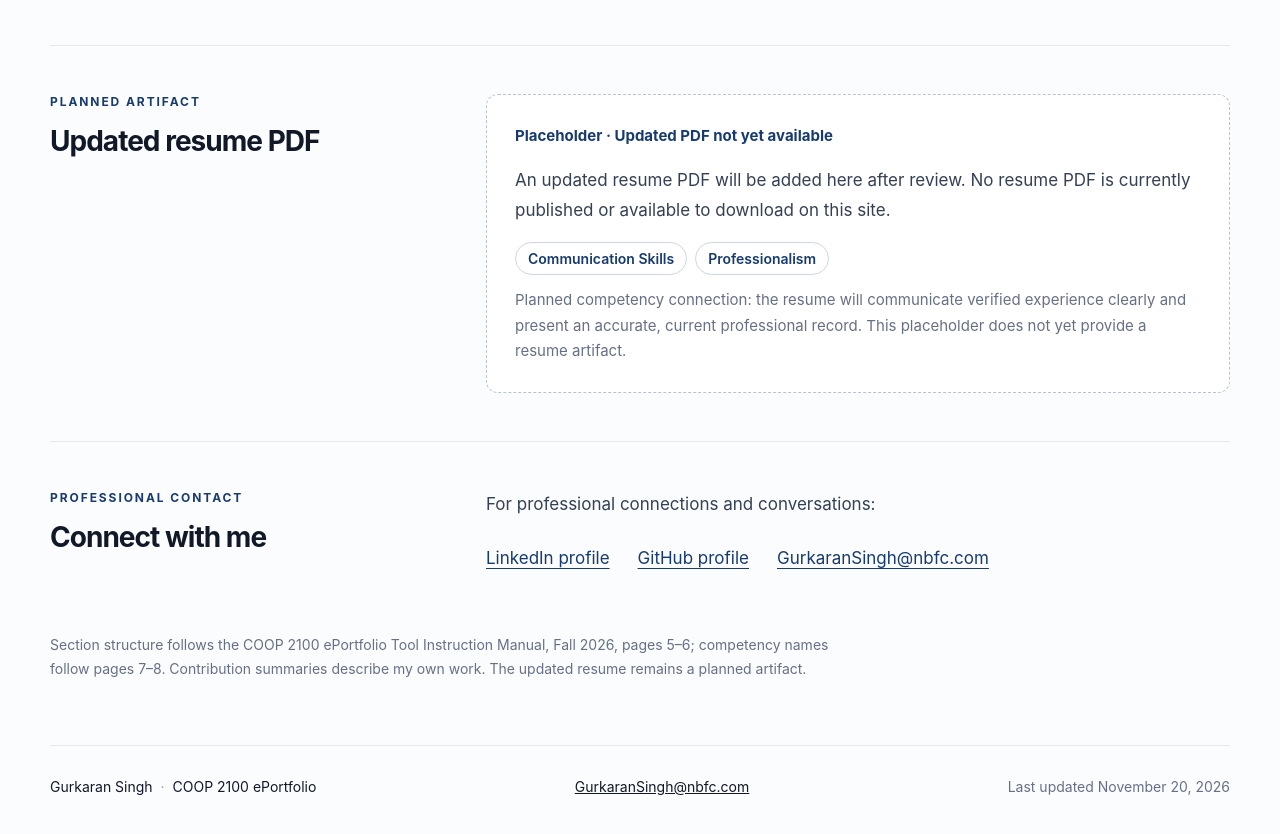
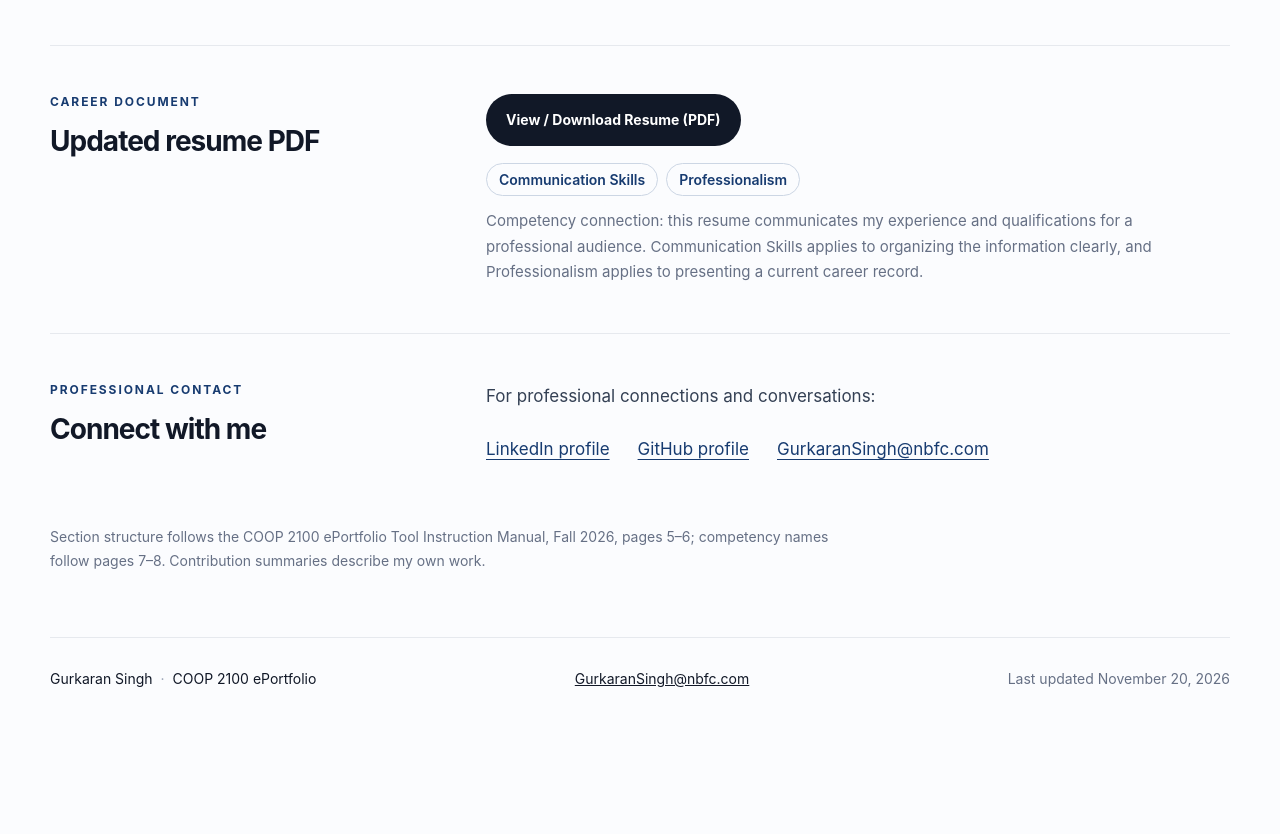
Before and after one commit to gurkarangill07/coop2100-eportfolio, a plain HTML site: page career.html in a window 1280 px wide. Shown: the part 5506-6340 px from the top of the page. After the commit the page ends 6234 px from the top, so only its background shows below. Drawn offline with Linux system fonts and the light colour scheme.

Commit message:
Publish finalized resume PDF on Career page

```diff
--- a/career.html
+++ b/career.html
@@ -203,17 +203,16 @@
       </section>
       <section id="resume" class="content-section" aria-labelledby="resume-title">
         <div class="section-heading">
-          <p class="eyebrow">Planned artifact</p>
+          <p class="eyebrow">Career document</p>
           <h2 id="resume-title">Updated resume PDF</h2>
         </div>
-        <div class="section-body artifact-placeholder">
-          <p class="artifact-status">Placeholder · Updated PDF not yet available</p>
-          <p>An updated resume PDF will be added here after review. No resume PDF is currently published or available to download on this site.</p>
-          <ul class="competency-tags" aria-label="Planned Lassonde competency tags">
+        <div class="section-body">
+          <p><a class="button" href="assets/Gurkaran_Singh_Resume.pdf" target="_blank" rel="noopener">View / Download Resume (PDF)</a></p>
+          <ul class="competency-tags" aria-label="Lassonde competency tags">
             <li>Communication Skills</li>
             <li>Professionalism</li>
           </ul>
-          <p class="caption">Planned competency connection: the resume will communicate verified experience clearly and present an accurate, current professional record. This placeholder does not yet provide a resume artifact.</p>
+          <p class="caption">Competency connection: this resume communicates my experience and qualifications for a professional audience. Communication Skills applies to organizing the information clearly, and Professionalism applies to presenting a current career record.</p>
         </div>
       </section>
       <section class="content-section" aria-labelledby="connect-title">
@@ -230,7 +229,7 @@
           </div>
         </div>
       </section>
-      <p class="source-note">Section structure follows the COOP 2100 ePortfolio Tool Instruction Manual, Fall 2026, pages 5–6; competency names follow pages 7–8. Contribution summaries describe my own work. The updated resume remains a planned artifact.</p>
+      <p class="source-note">Section structure follows the COOP 2100 ePortfolio Tool Instruction Manual, Fall 2026, pages 5–6; competency names follow pages 7–8. Contribution summaries describe my own work.</p>
     </main>
   <footer>
     <p>Gurkaran Singh <span>·</span> COOP 2100 ePortfolio</p>
```
Also changed, not shown: 2 other files.
